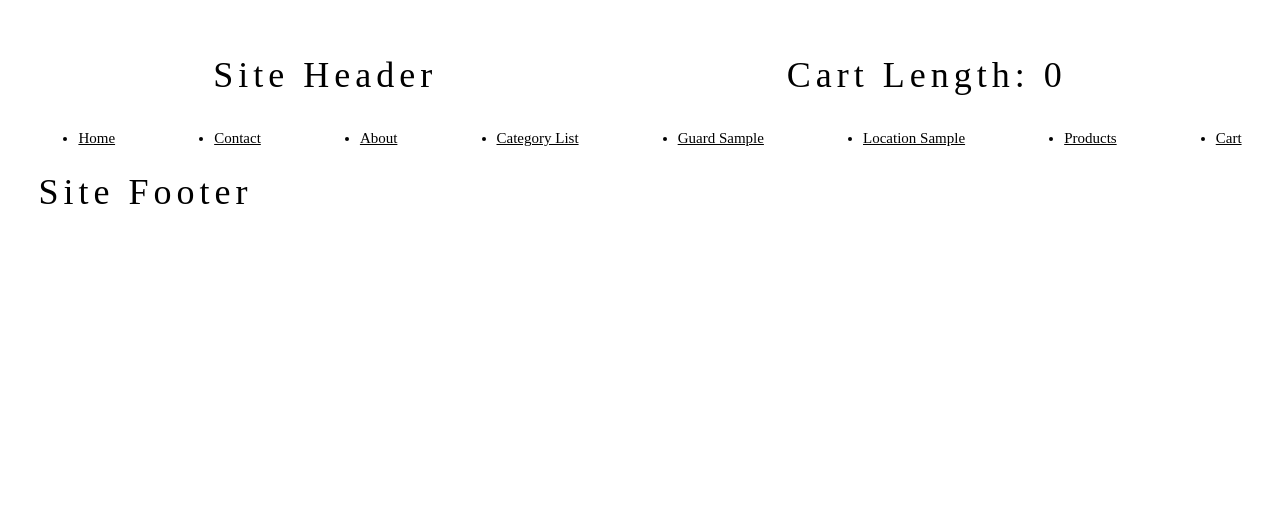
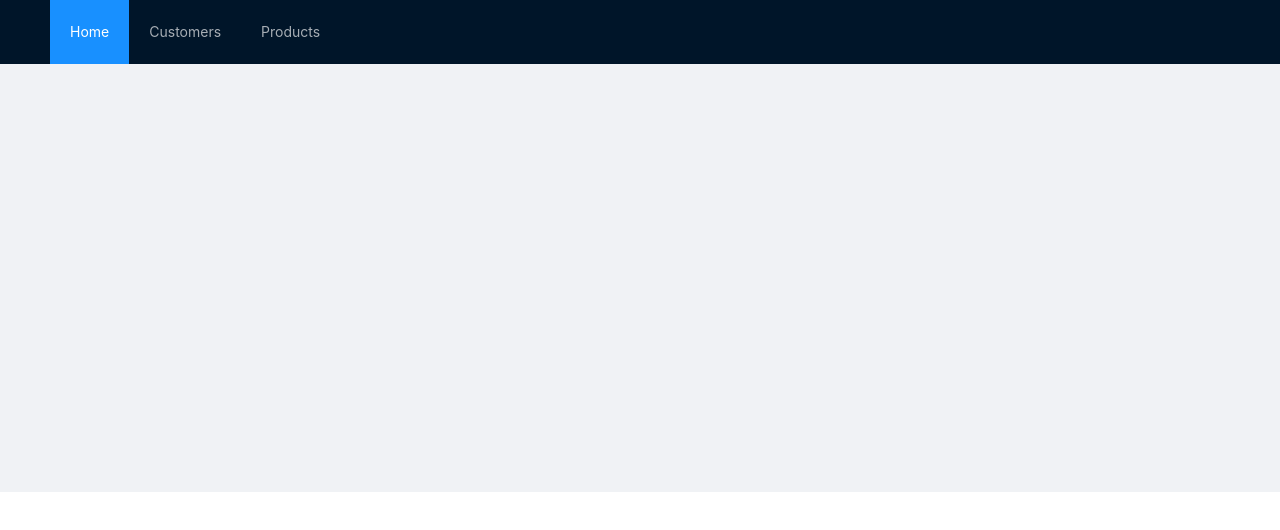
Before and after one commit to yakintech/techcareer-full-stack-part-2, a React (Create React App) app: page /location in a window 1280 px wide. Shown: the top 530 px of the page. Built offline with nearby package versions, Linux system fonts and the light colour scheme.

Commit message:
antd sample

```diff
--- a/package.json
+++ b/package.json
@@ -6,6 +6,7 @@
     "@testing-library/jest-dom": "^5.16.5",
     "@testing-library/react": "^13.4.0",
     "@testing-library/user-event": "^13.5.0",
+    "antd": "^4.23.3",
     "axios": "^0.27.2",
     "prop-types": "^15.8.1",
     "react": "^18.2.0",
--- a/public/index.html
+++ b/public/index.html
@@ -28,7 +28,7 @@
   </style>
 </head>
 
-<body style="padding:3%">
+<body>
 
   <div id="root">
 
--- a/src/App.js
+++ b/src/App.js
@@ -12,33 +12,39 @@ import Products from "./contextSample/Products";
 import { useContext } from "react";
 import { CartContext } from "./contextSample/CartContext";
 import Cart from "./contextSample/Cart";
+import 'antd/dist/antd.css';
+import {  Layout, Menu } from 'antd';
+import Customers from "./components/Customers";
 
+
+const { Header, Content, Footer } = Layout;
 
 
 function App() {
 
   const { cart } = useContext(CartContext)
 
+  const items = [
+    { label:<Link to='/'>Home</Link> , key: '1' },
+    { label:<Link to='/customers'>Customers</Link> , key: '2' },
+    { label:<Link to='/customers'>Products</Link> , key: '3' },
+
+  ];
+
   return (
     <>
-      <div style={{ display: 'flex', justifyContent: 'space-around' }}>
-        <h1>Site Header</h1>
-        <h1>Cart Length: {cart.length}</h1>
-      </div>
-      <ul style={{ display: 'flex', justifyContent: 'space-between' }}>
-        <li><Link to='/'>Home</Link></li>
-        <li><Link to='/contact'>Contact</Link></li>
-        <li><Link to='/about'>About</Link></li>
-        <li><Link to='/categories'>Category List</Link></li>
-        <li><Link to='/guardsample'>Guard Sample</Link></li>
-        <li><Link to='/location'>Location Sample</Link></li>
-        <li><Link to='/products'>Products</Link></li>
-        <li><Link to='/cart'>Cart</Link></li>
 
-
-      </ul>
-
-
+      <Layout>
+        <Header style={{ position: 'fixed', zIndex: 1, width: '100%' }}>
+          <Menu
+            theme="dark"
+            mode="horizontal"
+            defaultSelectedKeys={['1']}
+            items={items}
+          />
+        </Header>
+        <Content className="site-layout" style={{ padding: '0 50px', marginTop: 64 }}>
+          <div className="site-layout-background" style={{ padding: 24, minHeight: 380 }}>
             <Routes>
               <Route path="/" element={<HomePage />}></Route>
               <Route path="/products" element={<Products />}></Route>
@@ -48,6 +54,7 @@ function App() {
               <Route path="/categories" element={<CategoryPage />}></Route>
               <Route path="/categories/:id" element={<CategoryDetail />}></Route>
               <Route path="/login" element={<LoginPage />}></Route>
+              <Route path="/customers" element={<Customers />}></Route>
               <Route path="/guardsample" element={
                 <GuardSample>
                   <ChildSample />
@@ -58,7 +65,25 @@ function App() {
 
 
             </Routes>
-      <h1>Site Footer</h1>
+          </div>
+        </Content>
+        <Footer style={{ textAlign: 'center' }}> </Footer>
+
+
+
+      </Layout>
+
+        {/* <li><Link to='/'>Home</Link></li>
+        <li><Link to='/contact'>Contact</Link></li>
+        <li><Link to='/about'>About</Link></li>
+        <li><Link to='/categories'>Category List</Link></li>
+        <li><Link to='/guardsample'>Guard Sample</Link></li>
+        <li><Link to='/location'>Location Sample</Link></li>
+        <li><Link to='/products'>Products</Link></li>
+        <li><Link to='/cart'>Cart</Link></li> */}
+
+
+
     </>
   );
 }
--- /dev/null
+++ b/src/components/Customers.jsx
@@ -0,0 +1,97 @@
+import { Button, Table, Modal } from 'antd'
+import axios from 'axios'
+import React, { useEffect, useState } from 'react'
+import { ExclamationCircleOutlined } from '@ant-design/icons';
+
+const { confirm } = Modal;
+
+function Customers() {
+
+    const [customers, setcustomers] = useState([]);
+    const [loading, setloading] = useState(true)
+
+    useEffect(() => {
+
+        getCustomers();
+
+    }, []);
+
+    const getCustomers = () => {
+        axios.get('https://northwind.vercel.app/api/customers')
+            .then(res => {
+                setcustomers(res.data)
+                setloading(false)
+            });
+    }
+
+
+    const deleteCustomer = (id) => {
+
+        confirm({
+            title: 'Are you sure delete this customer?',
+            icon: <ExclamationCircleOutlined />,
+            content: 'Some descriptions',
+            okText: 'Yes',
+            okType: 'danger',
+            cancelText: 'No',
+
+            onOk() {
+                setloading(true)
+                axios.delete(`https://northwind.vercel.app/api/customers/${id}`)
+                    .then(res => {
+                        getCustomers();
+                    })
+            },
+
+            onCancel() {
+                console.log('Cancel');
+            },
+        });
+
+
+
+    }
+
+    let columns = [
+        {
+            title: 'Id',
+            dataIndex: 'id'
+        },
+        {
+            title: 'Company Name',
+            dataIndex: 'companyName',
+            sorter: (a, b) => a.companyName.localeCompare(b.companyName)
+        },
+        {
+            title: 'Contact Name',
+            dataIndex: 'contactName'
+        },
+        {
+            title: 'Contact Title',
+            dataIndex: 'contactTitle'
+        },
+        {
+            title: ' Delete',
+            dataIndex: 'id',
+            render: (id) => <Button onClick={() => deleteCustomer(id)} type='primary-outline' danger>Delete</Button>
+        }
+
+    ]
+
+
+    return (<>
+        <Table
+            pagination={
+                {
+                    pageSize: 8
+                }
+            }
+            bordered={true}
+            columns={columns}
+            dataSource={customers}
+            loading={loading}></Table>
+    </>
+    )
+}
+
+export default Customers
```
Also changed, not shown: kaynaklar.txt, notes.txt (added), 1 other file (tests, documents, lock files or other folders). Lines whose indentation alone changed are shown as unchanged.
